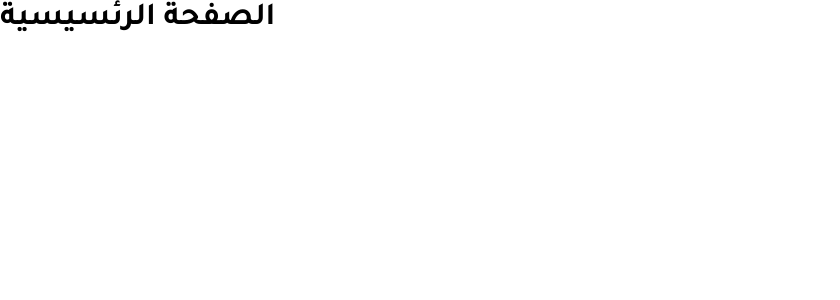
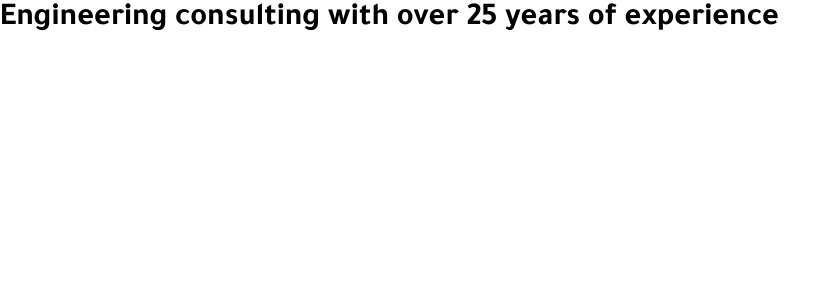
Before and after one commit to AbdalrahmanEsmat/alma-landing-page, a Next.js app: page /en in a window 1280 px wide. Shown: the top 300 px of the page, without its empty margins (0-840 px from the left). Built offline with nearby package versions, Linux system fonts and the light colour scheme.

Commit message:
adding the translation to the home page

```diff
--- a/app/[locale]/page.tsx
+++ b/app/[locale]/page.tsx
@@ -1,7 +1,18 @@
-export default function Page() {
+import { getTranslations, setRequestLocale } from 'next-intl/server';
+
+export default async function Page({
+  params,
+}: {
+  params: Promise<{ locale: string }>;
+}) {
+  const { locale } = await params;
+  setRequestLocale(locale);
+
+  const translation = await getTranslations('Home');
+
   return (
     <main>
-      <h1>الصفحة الرئسيسية</h1>
+      <h1>{translation('title')}</h1>
     </main>
   );
 }
--- a/i18n/routing.ts
+++ b/i18n/routing.ts
@@ -3,4 +3,5 @@ import { defineRouting } from 'next-intl/routing';
 export const routing = defineRouting({
   locales: ['en', 'ar'],
   defaultLocale: 'ar',
+  localeDetection: false,
 });
```
